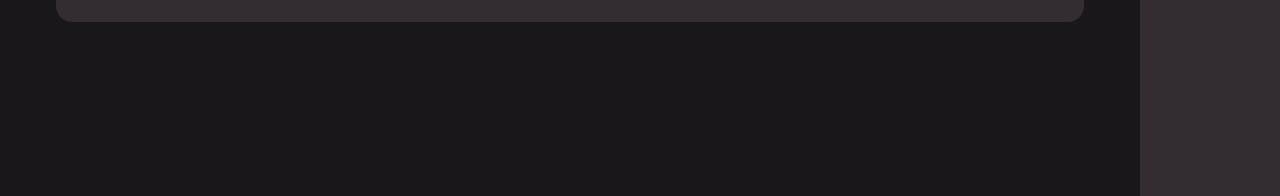
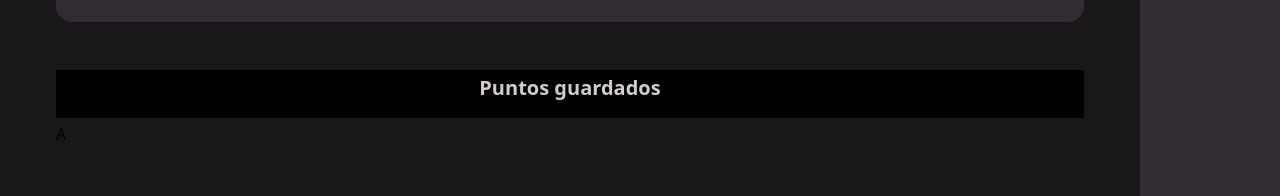
Before and after one commit to Purple-Code-sh/brazoRobotico---Matlab-x-React, a React (Vite) app in the folder reactia/: page / in a window 1280 px wide. Shown: the part 318-514 px from the top of the page. Built offline with nearby package versions, Linux system fonts and the light colour scheme.

Commit message:
some comment

```diff
--- a/reactia/src/App.jsx
+++ b/reactia/src/App.jsx
@@ -1,7 +1,8 @@
+import AnglesBars from "./components/AnglesBars";
+import PointsSection from "./components/PointsSection";
 import Plotly from "./Plotly";
-import AnglesBars from "./components/AnglesBars";
+import Coordinates from "./components/Coordinates";
 import "./App.css";
-import Coordinates from "./components/Coordinates";
 
 function App() {
   return (
@@ -11,6 +12,7 @@ function App() {
         className="flex-auto h-screen bg-shBase-darker px-14 py-3"
       >
         <AnglesBars></AnglesBars>
+        <PointsSection></PointsSection>
       </div>
       <div className="w-fit bg-shBase-dark h-screen p-2">
         <div className="block">
--- /dev/null
+++ b/reactia/src/components/PointsSection.jsx
@@ -0,0 +1,14 @@
+import React from "react";
+
+export default function PoinsSection() {
+  return (
+    <div className=" bg-black w-full h-12 my-12">
+      <h3 className="w-full h-fit p-1 rounded-2xl text-center text-shBase-contrastDark text-xl font-bold pb-5">
+        Puntos guardados
+      </h3>
+      <section>
+        <button>A</button>
+      </section>
+    </div>
+  );
+}
```
